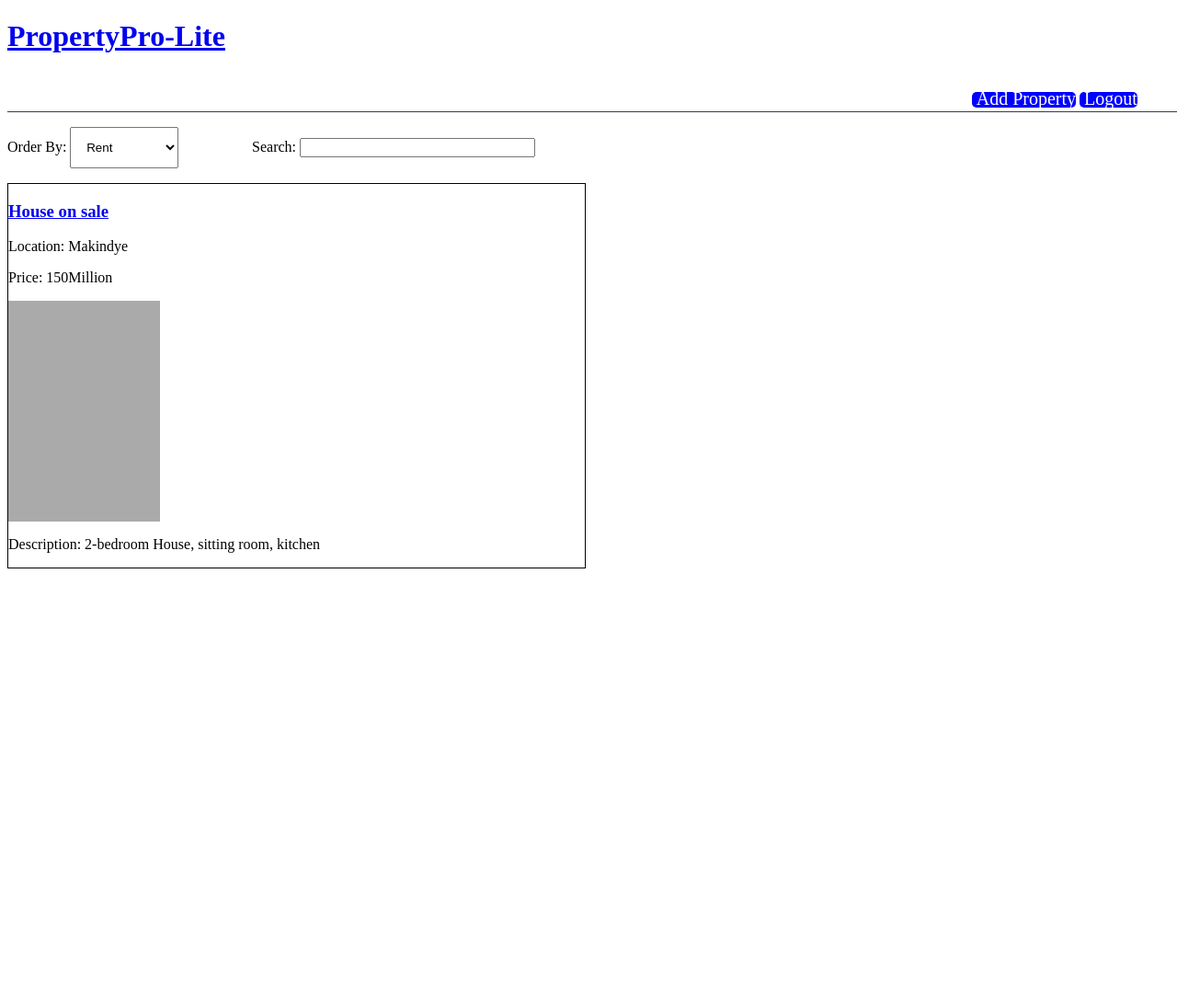
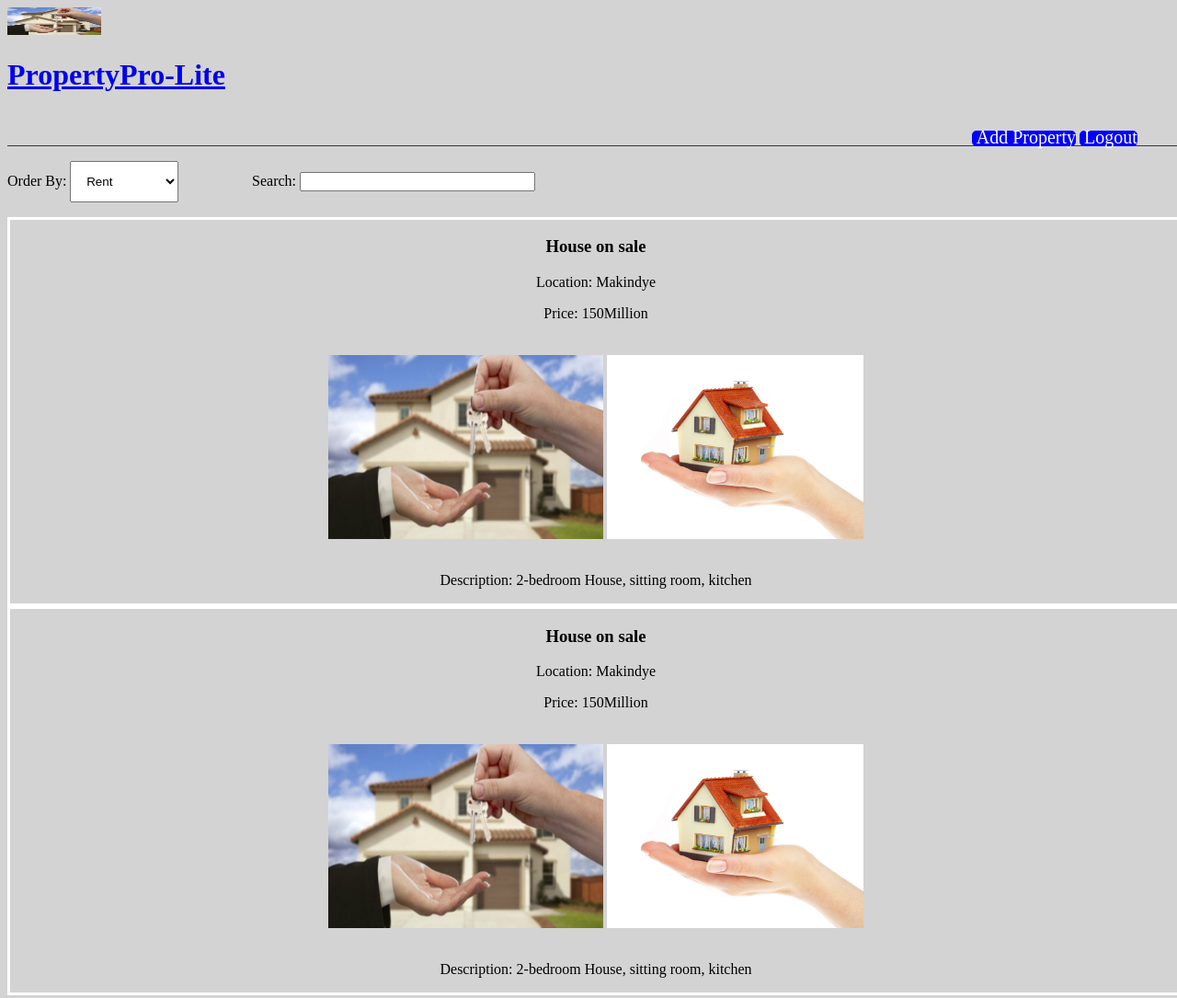
Before and after one commit to Hersfer/PropertyPro_Lite, a plain HTML site: page properties.html in a window 1280 px wide. Shown: the whole page at 92% size. Before the commit the page ends 800 px from the top, so only its background shows below. Drawn offline with Linux system fonts and the light colour scheme.

Commit message:
Changing the interfaces's outlook

```diff
--- a/css/style.css
+++ b/css/style.css
@@ -1,12 +1,13 @@
 body{
     width: 100%;
     height: 100%;
+    background-color: lightgray;
 }
 header{
-    display: block;
+    display: inline-block;
     width: 100%;
     border-bottom: 1px solid #363851;
-    height: 100px;
+    height: 150px;
 }
 #nav1{
     padding: 20px;
@@ -174,7 +175,8 @@ nav.nav-bar ul li {
     background-color: #0000FF;
     border-radius: 5px;
     border: 1px  black;
-    padding: 5 5px;
+    padding: 5 8%;
+
 }
 nav.nav-bar ul li a{
     color: white;
@@ -194,15 +196,19 @@ input#search{
 select{
     padding: 1%;
 }
-#img1{
-    background-color: #aaa;
-    width: 20%;
+div#img1{
     padding: 20px;
 }
+#img1 img{
+    width: inherit;
+    height: 200px;
+}
+#property1{
+    border: 3px solid white;
+}
 div.propertyList{
-    float: left;
-    width: 49%;
-    border: 1px solid black;
+    text-align: center;
+    /*border: 1px solid black;*/
 }
 div.viewProperty{
     float: right;
@@ -235,6 +241,10 @@ textarea{
 form#addProperty{
     margin-top: 5%;
     margin-left: 10%;
-    margin-right: 10%;
+    margin-right: 30%;
     border: 1px black thin;
+    background-color: #fff;
+    padding: 3%;
+    border-radius: 3%;
+
 }
--- a/js/index.js
+++ b/js/index.js
@@ -1,3 +0,0 @@
-const ViewProperty = () => {
-   let viewProperty = document.querySelector(".viewProperty") ;
-}
--- a/properties.html
+++ b/properties.html
@@ -10,7 +10,9 @@
     </head>
     <body>
         <header>
-            <a href="index.html"><h1 style="font: italic; text-align: left; text-decoration: none;">PropertyPro-Lite</h1></a>
+            <img src="images/logo.jpg" style="width: 8%; height: 20%;">
+            <a href="index.html"><h1 style="font: italic; text-align: left; text-decoration: none; top: 0;">PropertyPro-Lite</h1></a>
+
             <nav class="nav-bar">
                     <ul>
                         <li><a href="addProperty.html">Add Property</a></li>
@@ -34,17 +36,26 @@
         </div>
         <div class="propertyList">
             <div id="property1">
-                <h3><a href="#viewProperty" onclick="ViewProperty();">House on sale</a></h3>
+                <h3>House on sale</h3>
                 <p>Location: Makindye</p>
                 <p>Price: 150Million</p>
-                <div id="img1" style="height: 200px;"></div>
+                <div id="img1" style="height: 200px;">
+                    <img src="images/logo.jpg" alt="p1" >
+                    <img src="images/rent.jpg" alt="p2">
+                </div>
+                <p>Description: 2-bedroom House, sitting room, kitchen</p>
+            </div>
+
+            <div id="property1">
+                <h3>House on sale</h3>
+                <p>Location: Makindye</p>
+                <p>Price: 150Million</p>
+                <div id="img1" style="height: 200px;">
+                    <img src="images/logo.jpg" alt="p1" >
+                    <img src="images/rent.jpg" alt="p2">
+                </div>
                 <p>Description: 2-bedroom House, sitting room, kitchen</p>
             </div>
         </div>
-
-        <div class="viewProperty">
-
-        </div>
-
     </body>
 </html>
```
Also changed, not shown: addProperty.html (+6 -1 lines), index.html (+2 -1 lines), updateProperty.html (+6 -2 lines), viewProperty.html (added, +17 -0 lines), images/back.jpg (added), images/bk.jpg (added), images/img.jpeg (added), images/logo.jpg (added), images/rent.jpg (added), images/room.jpg (added).
